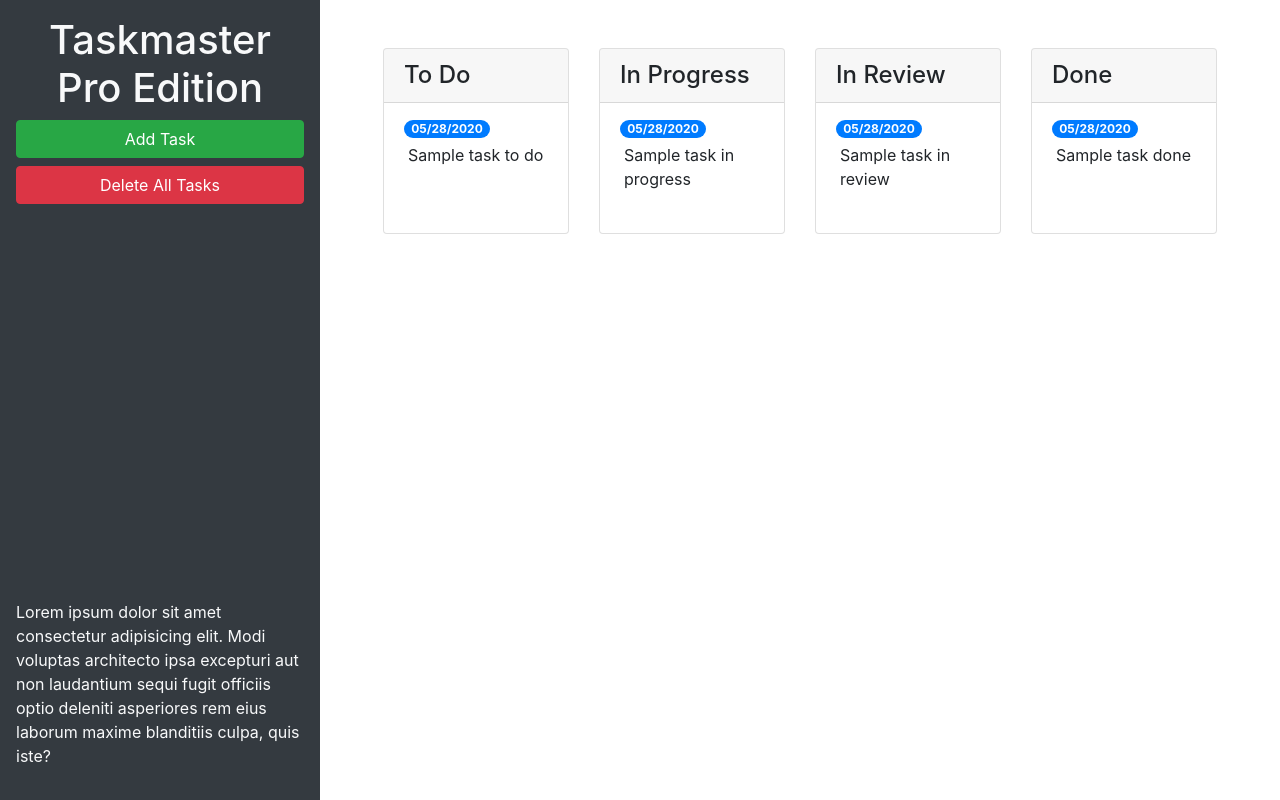
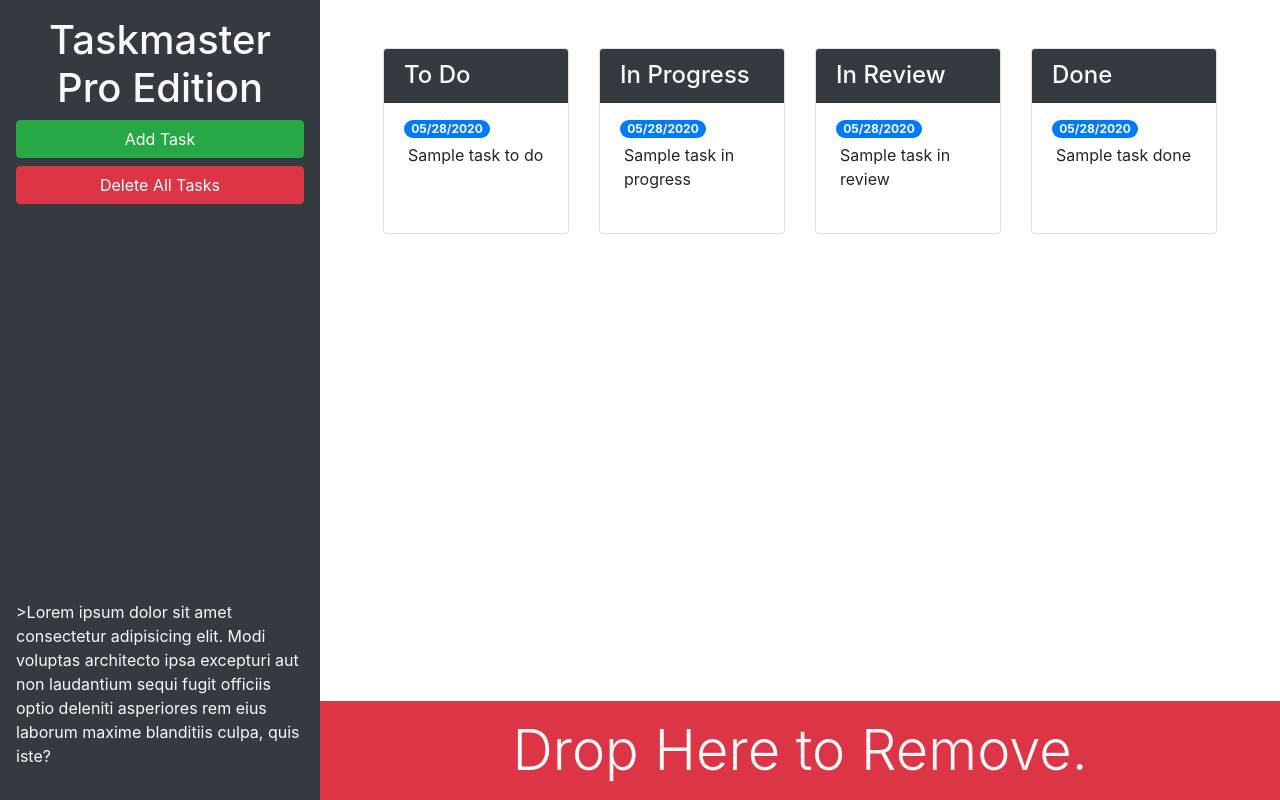
Before and after one commit to Cassiecatt/taskinator-pro, a plain HTML site: page index.html in a window 1280 px wide. Drawn offline with nearby package versions, Linux system fonts and the light colour scheme.

Commit message:
created trash can element

```diff
--- a/index.html
+++ b/index.html
@@ -13,22 +13,23 @@
 <body>
 
   <div class="row min-vh-100 no-gutters">
-    <header class="col-12 col-lg-3 bg-dark text-light d-flex flex-column p-4 p-lg-3">
+    <header class="col-12 col-lg-3 bg-dark text-light sticky-top d-flex flex-column p-4 p-lg-3">
       <h1 class="text-center">Taskmaster Pro Edition</h1>
       <button id="create-task" class="btn btn-block btn-success" data-toggle="modal" data-target="#task-form-modal">Add
         Task</button>
       <button id="remove-tasks" class="btn btn-block btn-danger">Delete All Tasks</button>
-      <p class="mt-auto">Lorem ipsum dolor sit amet consectetur adipisicing elit. Modi voluptas architecto ipsa
+      <p class="mt-auto d-none d-lg-block">
+        >Lorem ipsum dolor sit amet consectetur adipisicing elit. Modi voluptas architecto ipsa
         excepturi aut non
         laudantium sequi fugit officiis optio deleniti asperiores rem eius laborum maxime blanditiis culpa, quis iste?
       </p>
     </header>
-    <main class="col-12 col-lg-9">
+    <main class="col-12 col-lg-9 d-flex flex-column">
       <div class="m-5 row justify-content-around">
         <!-- todo start -->
         <div class="col-12 col-md-6 col-xl-3 mb-3">
           <div class="card">
-            <h4 class="card-header">
+            <h4 class="card-header bg-dark text-light">
               To Do
             </h4>
             <ul id="list-toDo" class="list-group list-group-flush">
@@ -43,7 +44,7 @@
         <!-- in progress start -->
         <div class="col-12 col-md-6 col-xl-3 mb-3">
           <div class="card">
-            <h4 class="card-header">
+            <h4 class="card-header bg-dark text-light">
               In Progress
             </h4>
             <ul id="list-inProgress" class="list-group list-group-flush">
@@ -58,7 +59,7 @@
         <!-- in review start -->
         <div class="col-12 col-md-6 col-xl-3 mb-3">
           <div class="card">
-            <h4 class="card-header">
+            <h4 class="card-header bg-dark text-light">
               In Review
             </h4>
             <ul id="list-inReview" class="list-group list-group-flush">
@@ -73,7 +74,7 @@
         <!-- done start -->
         <div class="col-12 col-md-6 col-xl-3 mb-3">
           <div class="card">
-            <h4 class="card-header">
+            <h4 class="card-header bg-dark text-light">
               Done
             </h4>
             <ul id="list-done" class="list-group list-group-flush">
@@ -85,6 +86,12 @@
           </div>
         </div>
         <!-- done end -->
+      </div>
+      <!-- Trash can -->
+      <div id="trash" class="mt-auto">
+        <div class="w-100 bg-danger p-3 text-center text-light display-4">
+          Drop Here to Remove.
+        </div>
       </div>
     </main>
   </div>
```
